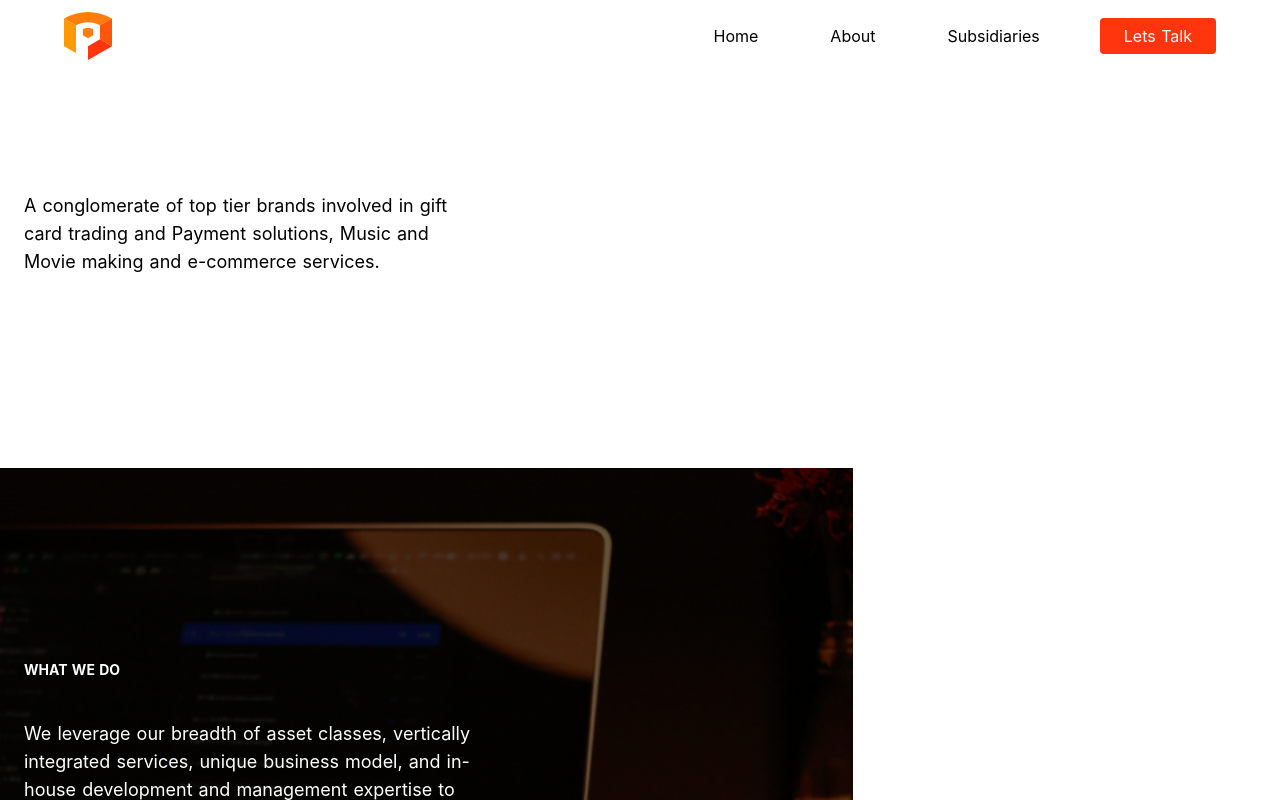
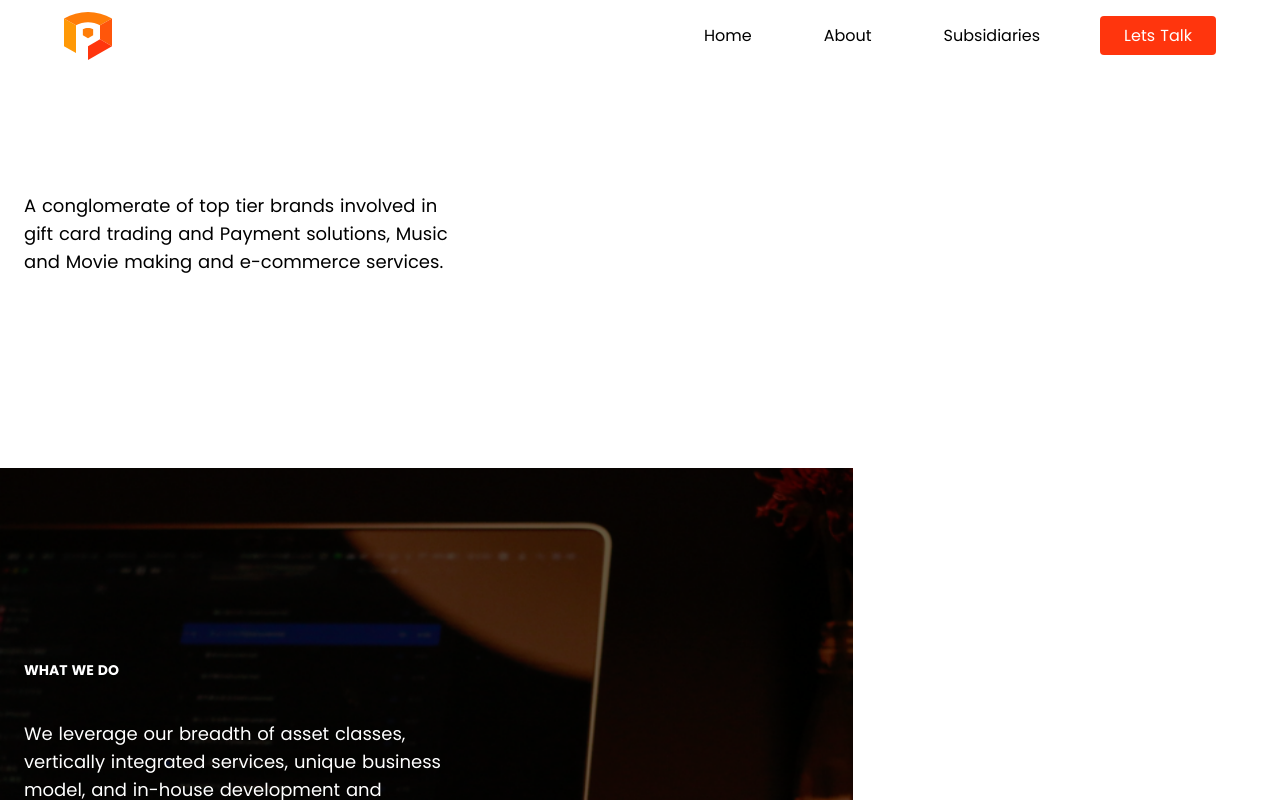
Before and after one commit to nimiakinleye/paynyce, a Nuxt app: page / in a window 1280 px wide. Shown: the top 800 px of the page. Built offline with nearby package versions, Linux system fonts and the light colour scheme.

Commit message:
changed font

```diff
--- a/layouts/default.vue
+++ b/layouts/default.vue
@@ -20,15 +20,7 @@
 
 <style>
 html {
-  font-family:
-    'Source Sans Pro',
-    -apple-system,
-    BlinkMacSystemFont,
-    'Segoe UI',
-    Roboto,
-    'Helvetica Neue',
-    Arial,
-    sans-serif;
+  font-family: 'Poppins', sans-serif;
   font-size: 16px;
   word-spacing: 1px;
   -ms-text-size-adjust: 100%;
--- a/nuxt.config.js
+++ b/nuxt.config.js
@@ -14,7 +14,10 @@
       { hid: 'description', name: 'description', content: '' }
     ],
     link: [
-      { rel: 'icon', type: 'image/x-icon', href: '/favicon.png' }
+      { rel: 'icon', type: 'image/x-icon', href: '/favicon.png' },
+      { rel: "preconnect", href: "https://fonts.googleapis.com" },
+      { rel: "preconnect", href: "https://fonts.gstatic.com"},
+      { rel:"stylesheet", href:"https://fonts.googleapis.com/css2?family=Poppins:ital,wght@0,100;0,200;0,300;0,400;0,500;0,600;0,700;0,800;0,900;1,100;1,200;1,300;1,400;1,500;1,600;1,700;1,800;1,900&display=swap", rel: "stylesheet" }
     ]
   },
 
```
